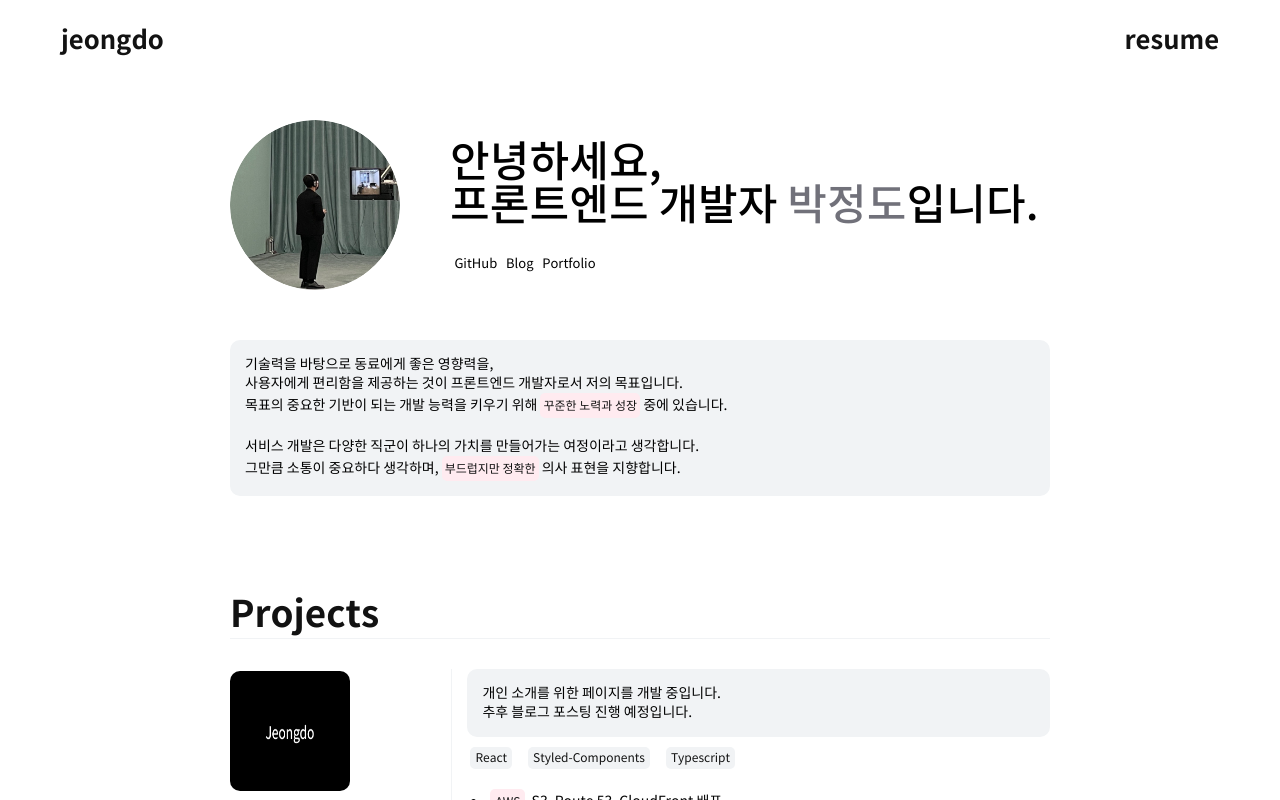
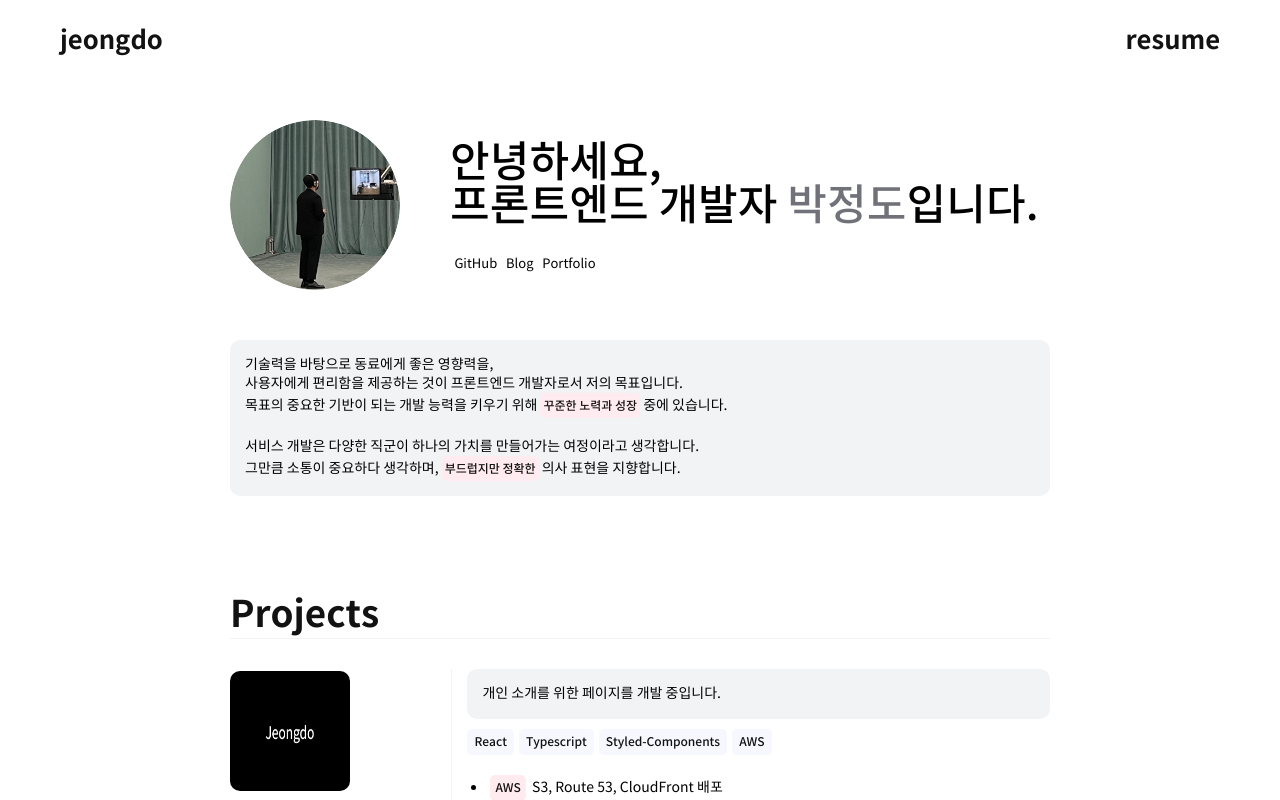
Before and after one commit to jeongdopark/jeongdo.info, a React (Vite) app: page /resume in a window 1280 px wide. Shown: the top 800 px of the page. Built offline with nearby package versions, Linux system fonts and the light colour scheme.

Commit message:
style: tech stacks flex wrap

```diff
--- a/src/components/Resume/Project/style.ts
+++ b/src/components/Resume/Project/style.ts
@@ -32,6 +32,11 @@ const InfoImg = styled.img`
   background-color: ${THEME.BACKGROUND.BLACK};
   border-radius: 10px;
   border: none;
+
+  @media ${DEVICE.small} {
+    width: 90px;
+    height: 90px;
+  }
 `;
 
 const InfoTitle = styled.span`
@@ -104,10 +109,15 @@ const Summary = styled.div`
 
 const TechStackContainer = styled.div`
   width: 100%;
+  flex-wrap: wrap;
   display: flex;
-  gap: 10px;
+  gap: 5px;
   margin-top: 10px;
-  flex-wrap: wrap;
+
+  div {
+    padding: 7px;
+    margin: 0px;
+  }
 `;
 const Ul = styled.ul`
   margin-top: 20px;
--- a/src/components/Resume/TagBox/index.tsx
+++ b/src/components/Resume/TagBox/index.tsx
@@ -17,11 +17,13 @@ interface IStyle {
 const TAG_TYPE_STYLE: Record<string, IStyle> = {
   TECH_STACK: {
     BACKGROUND: THEME.BACKGROUND.TECH_STACK,
-    COLOR: THEME.COLOR.BLACK,
+    COLOR: THEME.COLOR.TECH_STACK,
+    WEIGHT: THEME.FONT_WEIGHT.M,
   },
   HIGHLIGHT: {
     BACKGROUND: THEME.BACKGROUND.HIGHLIGHT,
     COLOR: THEME.COLOR.BLACK,
+    WEIGHT: THEME.FONT_WEIGHT.M,
   },
   BLOG: {
     BACKGROUND: THEME.BACKGROUND.BLOG,
--- a/src/components/Resume/TagBox/style.ts
+++ b/src/components/Resume/TagBox/style.ts
@@ -14,7 +14,7 @@ const Tag = styled.div<Props>`
   color: ${(props) => props.color};
   font-size: ${THEME.FONT_SIZE.S};
   padding: 5px;
-  font-weight: 500;
+  font-weight: ${(props) => (props.weight ? props.weight : "500")};
   border-radius: ${THEME.RADIUS.S};
   cursor: ${(props) => (props.weight ? "pointer" : "normal")};
   display: inline-block;
@@ -23,8 +23,7 @@ const Tag = styled.div<Props>`
   @media ${DEVICE.small} {
     font-size: ${THEME.FONT_SIZE.S};
     padding: 3px;
-    margin: ${(props) =>
-      props.type === "HIGHLIGHT" ? "0px 3px 5px 3px" : "0px 3px"};
+    margin: ${(props) => (props.type === "HIGHLIGHT" ? "0px 3px 5px 3px" : "0px 3px")};
   }
   @media ${DEVICE.xsmall} {
     font-size: ${THEME.FONT_SIZE.S};
--- a/src/components/Resume/Title/style.ts
+++ b/src/components/Resume/Title/style.ts
@@ -1,11 +1,16 @@
 import styled from "styled-components";
 import { THEME } from "../../../style/theme";
+import { DEVICE } from "../../../style/media";
 
 const Title = styled.h1`
   font-size: 2.3rem;
   font-weight: 700;
   margin-top: 100px;
   color: ${THEME.BACKGROUND.BLACK};
+
+  @media ${DEVICE.small} {
+    font-size: 1.9rem;
+  }
 `;
 
 const Divider = styled.div`
--- a/src/data/project.tsx
+++ b/src/data/project.tsx
@@ -30,18 +30,11 @@ export interface IProjectInfo {
 export const PROJECT_LIST: IProjectInfo[] = [
   {
     DESC: {
-      SUMMARY: (
-        <>
-          개인 소개를 위한 페이지를 개발 중입니다.
-          <br />
-          추후 블로그 포스팅 진행 예정입니다.
-        </>
-      ),
-      STACK: ["React", "Styled-Components", "Typescript"],
+      SUMMARY: <>개인 소개를 위한 페이지를 개발 중입니다.</>,
+      STACK: ["React", "Typescript", "Styled-Components", "AWS"],
       CONTRIBUTION: [
         <div>
-          <TagBox content="AWS" type="HIGHLIGHT" /> S3, Route 53, CloudFront
-          배포
+          <TagBox content="AWS" type="HIGHLIGHT" /> S3, Route 53, CloudFront 배포
         </div>,
         <div>
           GitHub Actions <TagBox content="배포 자동화" type="HIGHLIGHT" />
@@ -64,22 +57,13 @@ export const PROJECT_LIST: IProjectInfo[] = [
   {
     DESC: {
       SUMMARY: <>알고리즘 스터디의 체계적 관리에 도움을 주는 서비스입니다.</>,
-      STACK: [
-        "Next.js",
-        "Typescript",
-        "Redux-Toolkit",
-        "RTK-Query",
-        "Styled-Components",
-        "Vercel",
-      ],
+      STACK: ["Next.js", "Typescript", "Redux-Toolkit", "RTK-Query", "Styled-Components", "Vercel"],
       CONTRIBUTION: [
         <div>
           <TagBox content="합성 컴포넌트 패턴" type="HIGHLIGHT" />
           활용, 컴포넌트 재사용성
           <TagBox
-            clickHandler={() =>
-              linkHandler("https://parkjeongdo.tistory.com/117")
-            }
+            clickHandler={() => linkHandler("https://parkjeongdo.tistory.com/117")}
             content={SVG.Link}
             type="LINK"
           />
@@ -88,9 +72,7 @@ export const PROJECT_LIST: IProjectInfo[] = [
           <TagBox content="RTK-Query" type="HIGHLIGHT" />
           Axios baseQuery 적용
           <TagBox
-            clickHandler={() =>
-              linkHandler("https://parkjeongdo.tistory.com/115")
-            }
+            clickHandler={() => linkHandler("https://parkjeongdo.tistory.com/115")}
             content={SVG.Link}
             type="LINK"
           />
@@ -99,9 +81,7 @@ export const PROJECT_LIST: IProjectInfo[] = [
           <TagBox content="다크모드" type="HIGHLIGHT" />
           구현
           <TagBox
-            clickHandler={() =>
-              linkHandler("https://parkjeongdo.tistory.com/112")
-            }
+            clickHandler={() => linkHandler("https://parkjeongdo.tistory.com/112")}
             content={SVG.Link}
             type="LINK"
           />
@@ -109,9 +89,7 @@ export const PROJECT_LIST: IProjectInfo[] = [
         <div>
           Axios Interceptor 활용
           <TagBox
-            clickHandler={() =>
-              linkHandler("https://parkjeongdo.tistory.com/116")
-            }
+            clickHandler={() => linkHandler("https://parkjeongdo.tistory.com/116")}
             content={SVG.Link}
             type="LINK"
           />
@@ -131,14 +109,7 @@ export const PROJECT_LIST: IProjectInfo[] = [
   {
     DESC: {
       SUMMARY: <>LMS (Learning Management System ) 학습관리시스템입니다.</>,
-      STACK: [
-        "Next.js",
-        "Typescript",
-        "Redux-Toolkit",
-        "React-Query",
-        "tailwindcss",
-        "Firebase",
-      ],
+      STACK: ["Next.js", "Typescript", "Redux-Toolkit", "React-Query", "Tailwindcss", "Firebase"],
       CONTRIBUTION: [
         <div>
           <TagBox content="팀장" type="HIGHLIGHT" />
@@ -187,16 +158,11 @@ export const PROJECT_LIST: IProjectInfo[] = [
     DESC: {
       SUMMARY: (
         <>
-          <div>
-            개인 맞춤형 일러스트/그림/디자인을 제작 의뢰하는 서비스입니다.
-          </div>
+          <div>개인 맞춤형 일러스트/그림/디자인을 제작 의뢰하는 서비스입니다.</div>
         </>
       ),
       STACK: ["React", "Typescript", "React-Query", "Styled-Components"],
-      CONTRIBUTION: [
-        <div>기획 및 프론트엔드 개발</div>,
-        <div>상품페이지, 작가 페이지, 마이페이지 CRUD 작업</div>,
-      ],
+      CONTRIBUTION: [<div>기획 및 프론트엔드 개발</div>, <div>상품페이지, 작가 페이지, 마이페이지 CRUD 작업</div>],
     },
     INFO: {
       IMG_URL: PPPICK,
--- a/src/layout/Header/style.ts
+++ b/src/layout/Header/style.ts
@@ -14,7 +14,6 @@ const Header = styled.div`
   font-size: 1.6rem;
   backdrop-filter: blur(5px);
   -webkit-backdrop-filter: blur(5px);
-  border: 1px solid rgba(255, 255, 255, 0.5);
   position: fixed;
   top: 0px;
   padding: 0px 60px;
--- a/src/style/theme.ts
+++ b/src/style/theme.ts
@@ -1,7 +1,7 @@
 export const THEME = {
   BACKGROUND: {
     SUMMARY: "#F1F3F5",
-    TECH_STACK: "#F1F3F5",
+    TECH_STACK: "#F6F7FF",
     BLOG: "#F1F3F5",
     BLACK: "#121212",
     HIGHLIGHT: "#FFEBF0",
@@ -12,6 +12,7 @@ export const THEME = {
     HIGHLIGHT: "#1B77FF",
     BLACK: "#121212",
     GRAY: "#71717A",
+    TECH_STACK: "#121212",
   },
   RADIUS: {
     S: "5px",
@@ -36,7 +37,7 @@ export const THEME = {
     L: "820px",
   },
   TITLE: {
-    S: "1.4rem",
+    S: "1.2rem",
     M: "2rem",
     L: "2.7rem",
   },
```
